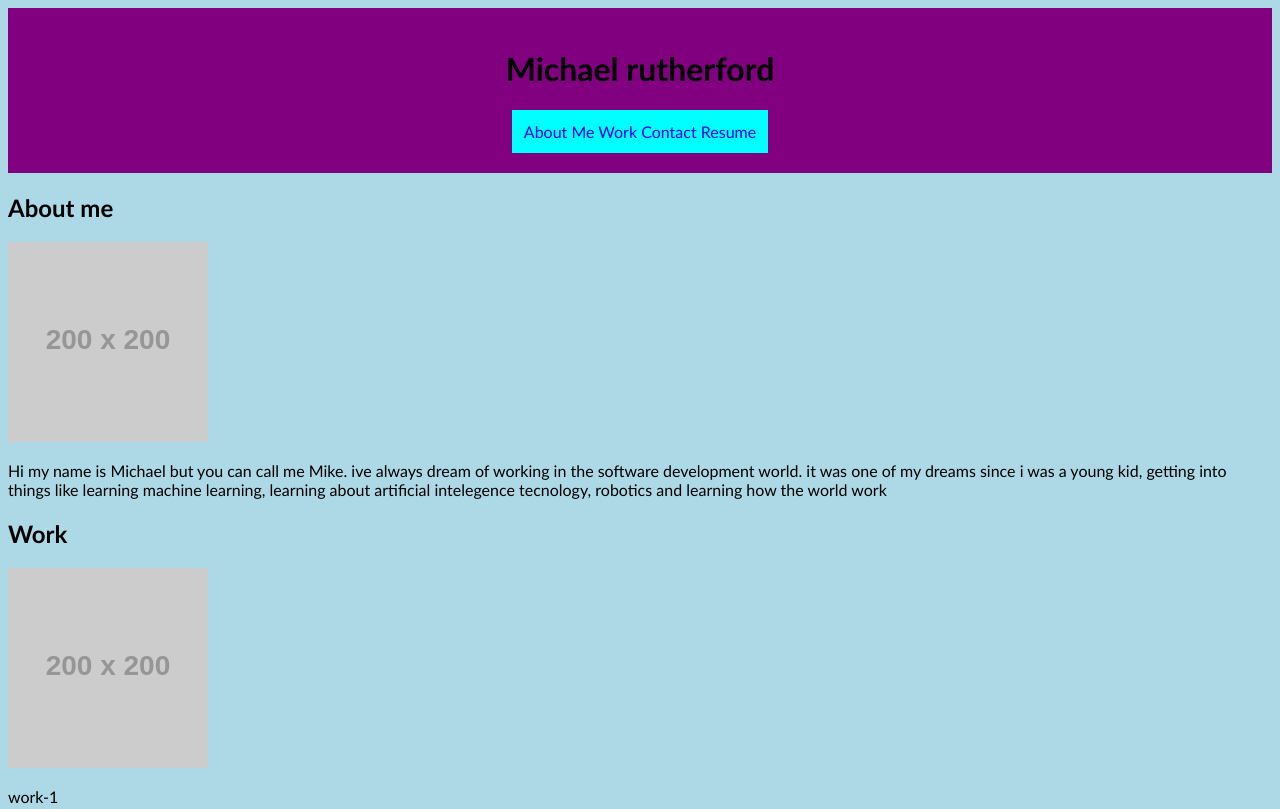
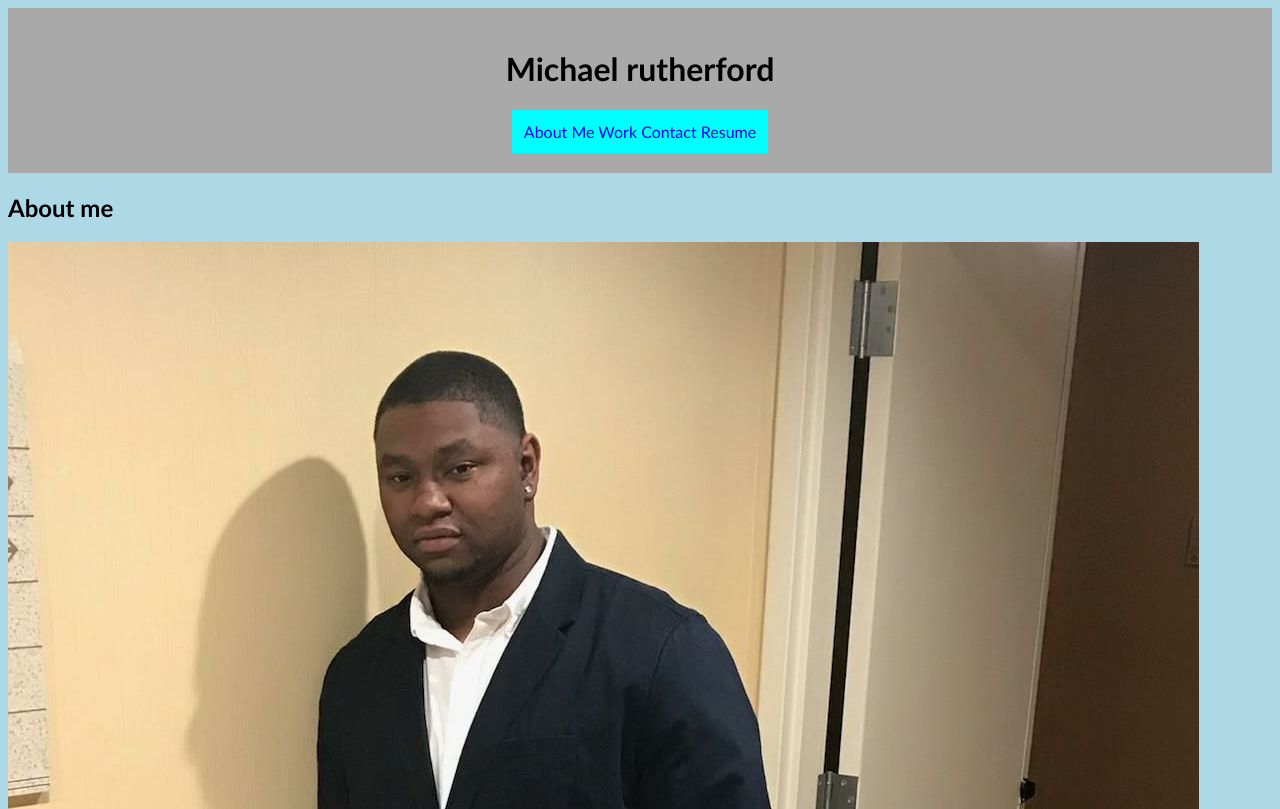
Before and after one commit to MichaelRutherford1234/Portfolio, a plain HTML site: page index.html in a window 1280 px wide. Shown: the top 809 px of the page. Drawn offline with Linux system fonts and the light colour scheme; placeholder pictures from the web are drawn by us.

Commit message:
new updates

```diff
--- a/assets/css/style.css
+++ b/assets/css/style.css
@@ -12,7 +12,7 @@ header {
     justify-content: space-between;
     padding: 20px;
     flex-direction: column;
-    background-color: purple;
+    background-color: darkgray;
 
 }
 
--- a/index.html
+++ b/index.html
@@ -20,7 +20,7 @@
   <main>
     <section id="about-me">
       <h2>About me</h2>
-      <img alt="photo" src="https://via.placeholder.com/200" />
+      <img alt="photo" src="assets/css/portfolio photo 3.jpg" />
       <p>Hi my name is Michael but you can call me Mike. ive always dream of working in the software development world. it was one of my dreams since i was a young kid, getting into things like
       learning machine learning, learning about artificial intelegence tecnology, robotics and learning how the world work
      </p>
```
Also changed, not shown: assets/css/portfolio photo 3.jpg (added), 1 other file.
